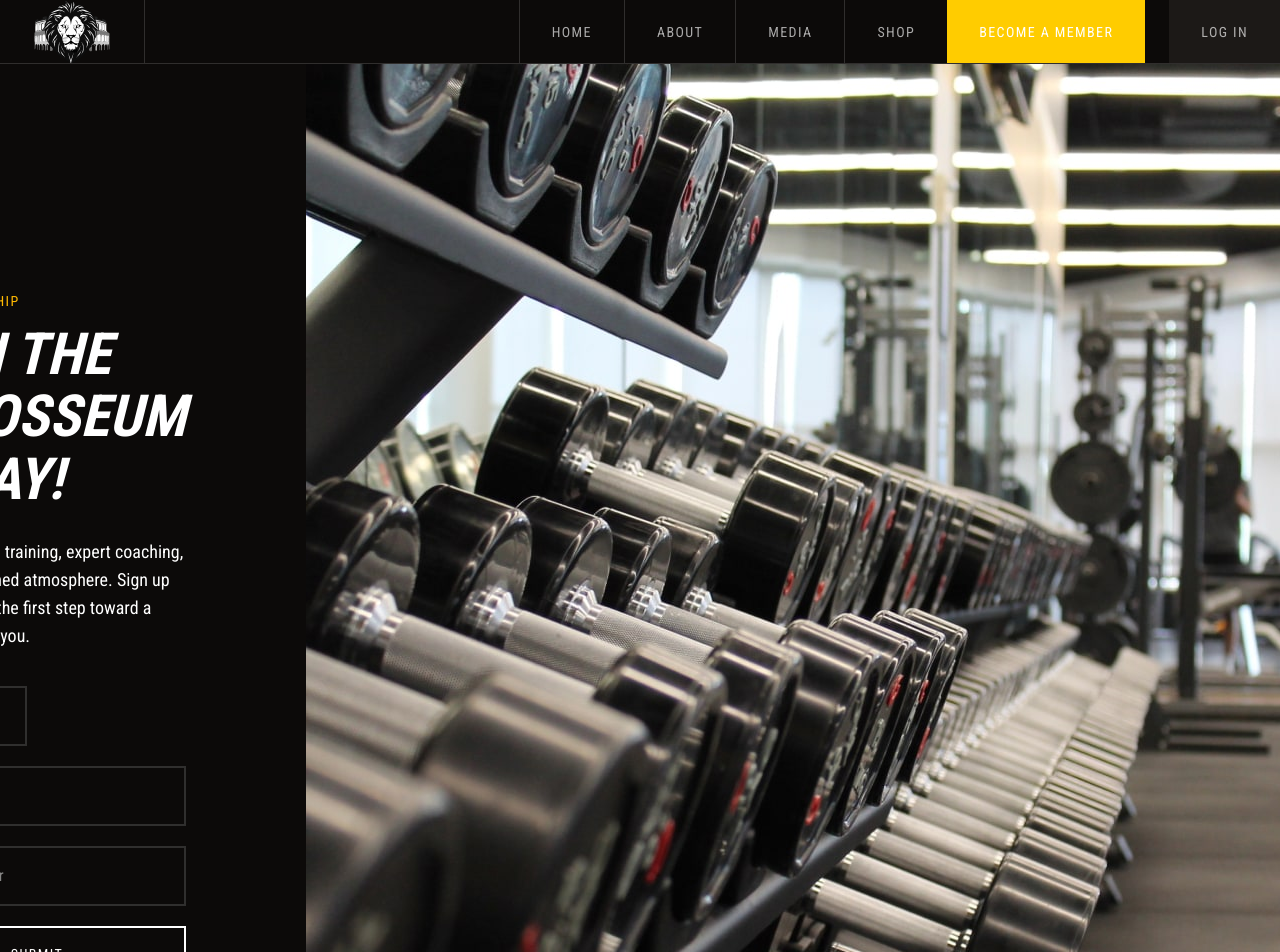
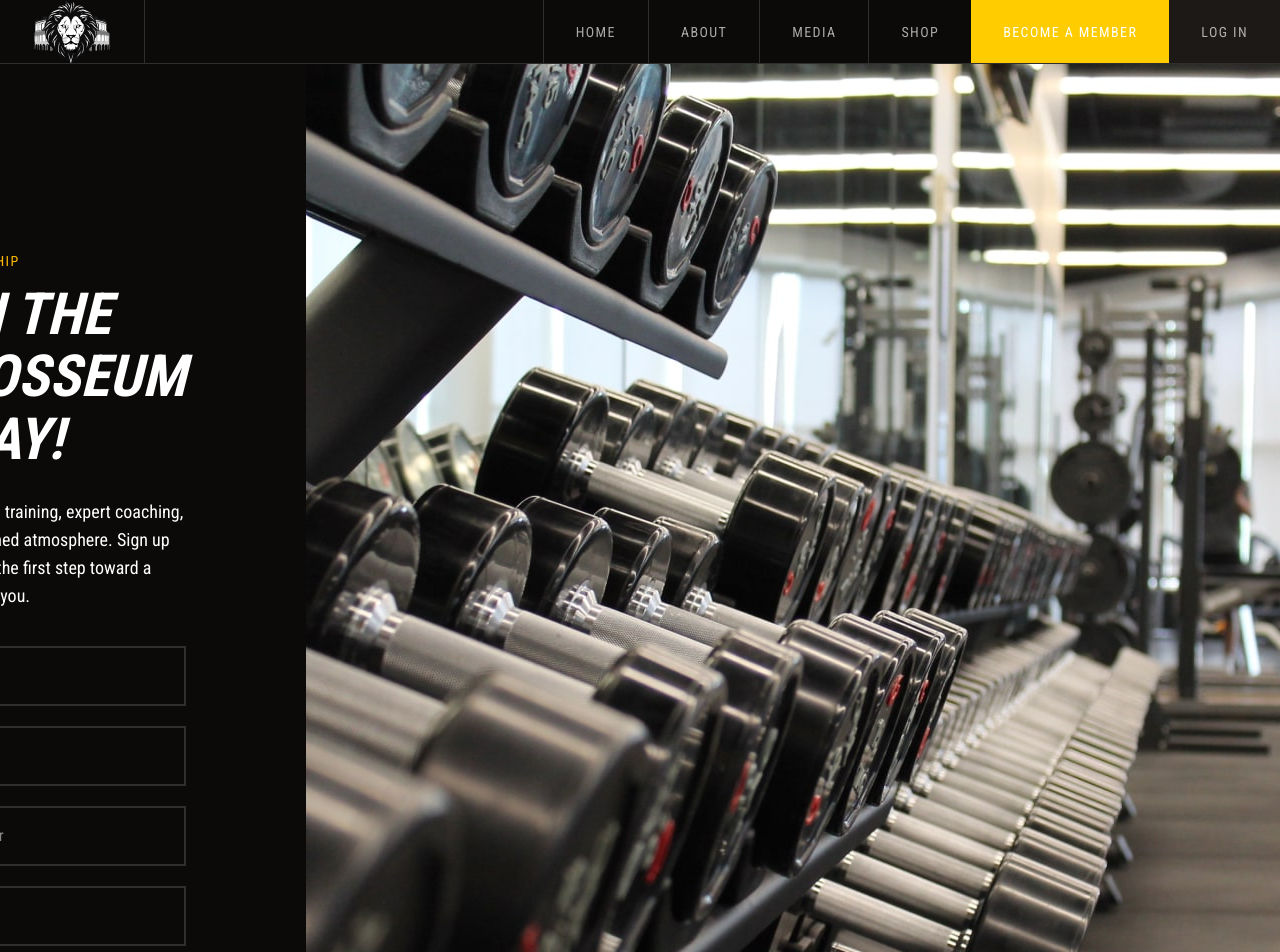
Before and after one commit to raylanfranco/lions-colosseum, a Next.js app: page /join in a window 1280 px wide. Shown: the top 952 px of the page. Built offline with nearby package versions, Linux system fonts and the light colour scheme; no server answers.

Commit message:
Auth added! Now to focus on chat functionality... tomorrow.

```diff
--- a/src/app/api/register/route.ts
+++ b/src/app/api/register/route.ts
@@ -6,29 +6,43 @@ const prisma = new PrismaClient();
 
 export async function POST(req: Request) {
   try {
-    const { name, email, password } = await req.json();
+    const { fullName, email, password, phoneNumber } = await req.json();
+
+    if (!fullName || !email || !password || !phoneNumber) {
+      return NextResponse.json(
+        { error: "Missing required fields" },
+        { status: 400 }
+      );
+    }
 
     const existingUser = await prisma.user.findUnique({
       where: { email },
     });
 
     if (existingUser) {
-      return NextResponse.json({ error: "User already exists" }, { status: 400 });
+      return NextResponse.json(
+        { error: "User already exists" },
+        { status: 400 }
+      );
     }
 
     const hashedPassword = bcrypt.hashSync(password, 10);
 
     const newUser = await prisma.user.create({
       data: {
-        name,
+        fullName,
         email,
         password: hashedPassword,
+        phoneNumber,
       },
     });
 
     return NextResponse.json(newUser, { status: 201 });
   } catch (error) {
-    console.error(error);
-    return NextResponse.json({ error: "Internal Server Error" }, { status: 500 });
+    console.error("Registration Error:", error);
+    return NextResponse.json(
+      { error: "Internal Server Error" },
+      { status: 500 }
+    );
   }
 }
--- a/src/app/join/page.tsx
+++ b/src/app/join/page.tsx
@@ -1,6 +1,8 @@
-import { useSession } from "next-auth/react";
+"use client";
+
+import { signIn, useSession } from "next-auth/react";
 import Image from "next/image";
-import { useRouter } from "next/router";
+import { useRouter } from "next/navigation";
 import { useState } from "react";
 
 export default function Join() {
@@ -19,6 +21,31 @@ export default function Join() {
 
   const handleSubmit = async (e: React.FormEvent) => {
     e.preventDefault();
+
+    const res = await fetch("/api/register", {
+      method: "POST",
+      headers: { "Content-Type": "application/json" },
+      body: JSON.stringify({ fullName, email, password, phoneNumber }),
+    });
+
+    const data = await res.json();
+
+    if (!res.ok) {
+      setError(data.message || "Something went wrong");
+      return;
+    }
+
+    const signInRes = await signIn("credentials", {
+      email,
+      password,
+      redirect: false,
+    });
+
+    if (signInRes?.ok) {
+      router.push("/dashboard");
+    } else {
+      setError("Sign-in failed after registration.");
+    }
   };
 
   return (
@@ -52,6 +79,7 @@ export default function Join() {
           <InputField
             type="text"
             placeholder="Full Name"
+            className="md:col-span-2"
             value={fullName}
             onChange={(e) => setFullName(e.target.value)}
           />
@@ -69,11 +97,17 @@ export default function Join() {
             value={phoneNumber}
             onChange={(e) => setPhoneNumber(e.target.value)}
           />
-
+          <InputField
+            type="password"
+            placeholder="Password"
+            className="md:col-span-2"
+            value={password}
+            onChange={(e) => setPassword(e.target.value)}
+          />
           {/* Submit Button */}
           <button
             type="submit"
-            className="col-span-1 md:col-span-2 border-2 border-white text-white text-sm font-medium uppercase tracking-widest py-4 px-8 transition hover:bg-white hover:text-black"
+            className="col-span-1 md:col-span-2 border-2 border-white text-white cursor-pointer text-sm font-medium uppercase tracking-widest py-4 px-8 transition hover:bg-white hover:text-black"
           >
             Submit
           </button>
--- a/src/components/Navbar.tsx
+++ b/src/components/Navbar.tsx
@@ -53,7 +53,7 @@ export default function Navbar() {
           <>
             <Link
               href="/join"
-              className="bg-[var(--accent)] text-[var(--background)] px-8 py-6 uppercase text-sm font-medium tracking-widest hover:bg-white hover:text-[var(--background)] transition"
+              className="bg-[var(--accent)] text-[var(--background)] px-8 py-6 m-0 uppercase text-sm font-medium tracking-widest hover:bg-white hover:text-[var(--background)] transition"
             >
               Become a Member
             </Link>
@@ -64,8 +64,8 @@ export default function Navbar() {
         {/* Show only if logged in */}
         {session && (
           <button
-            onClick={() => signOut()}
-            className="flex items-center h-16 px-8 m-0 uppercase text-sm font-medium tracking-widest transition hover:bg-[var(--dark-hover)] hover:text-white bg-stone-900"
+            onClick={() => signOut({ callbackUrl: "/" })}
+            className="flex items-center cursor-pointer h-16 px-8 m-0 uppercase text-sm font-medium tracking-widest transition hover:bg-[var(--dark-hover)] hover:text-white bg-stone-900"
           >
             Log Out
           </button>
@@ -151,7 +151,7 @@ function MobileMenu({
           <Link
             href="/join"
             onClick={() => setIsOpen(false)}
-            className="bg-[var(--accent)] text-[var(--background)] px-6 py-3 uppercase text-sm font-medium tracking-widest hover:bg-white hover:text-[var(--background)] transition"
+            className="bg-[var(--accent)] text-[var(--background)] px-6 py-3 m-0 uppercase text-sm font-medium tracking-widest hover:bg-white hover:text-[var(--background)] transition"
           >
             Become a Member
           </Link>
```
